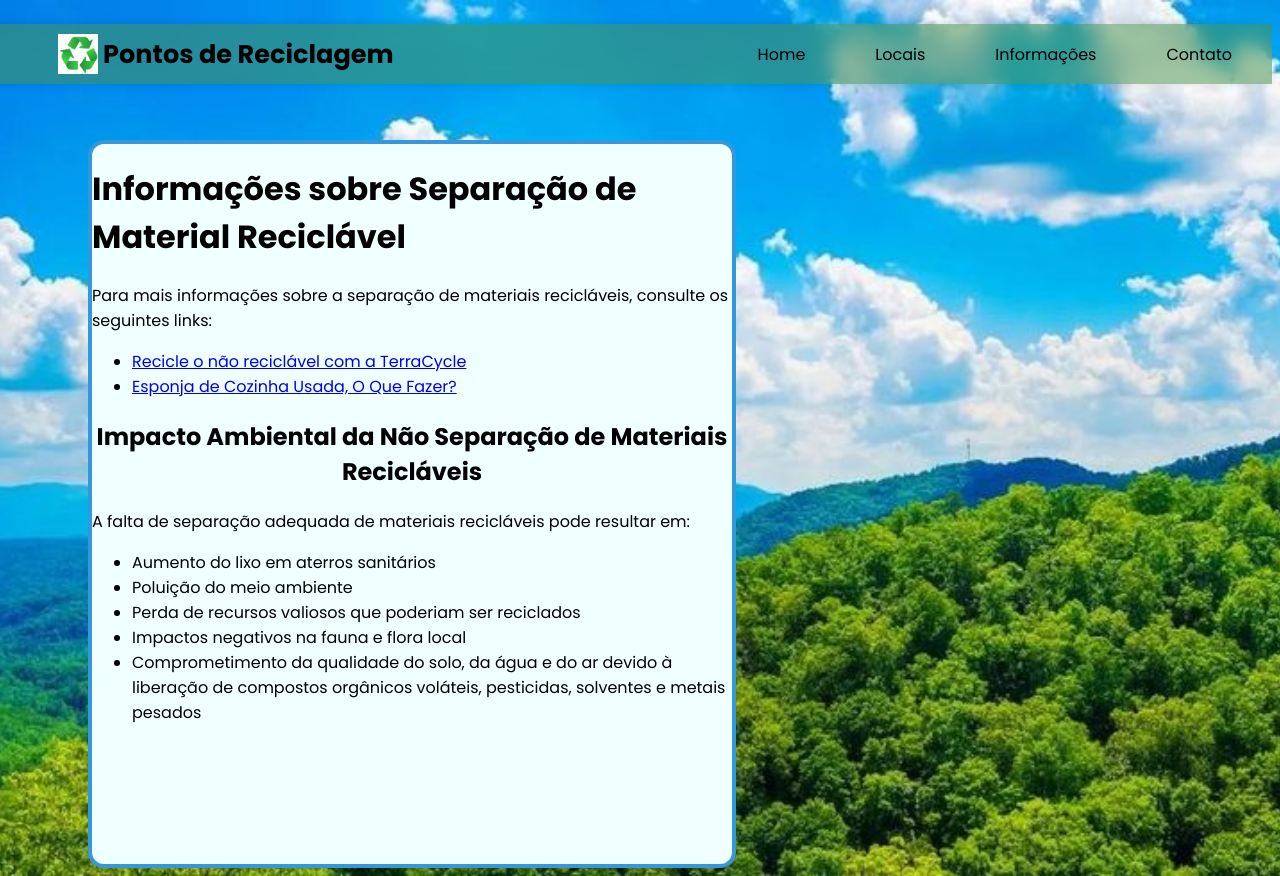
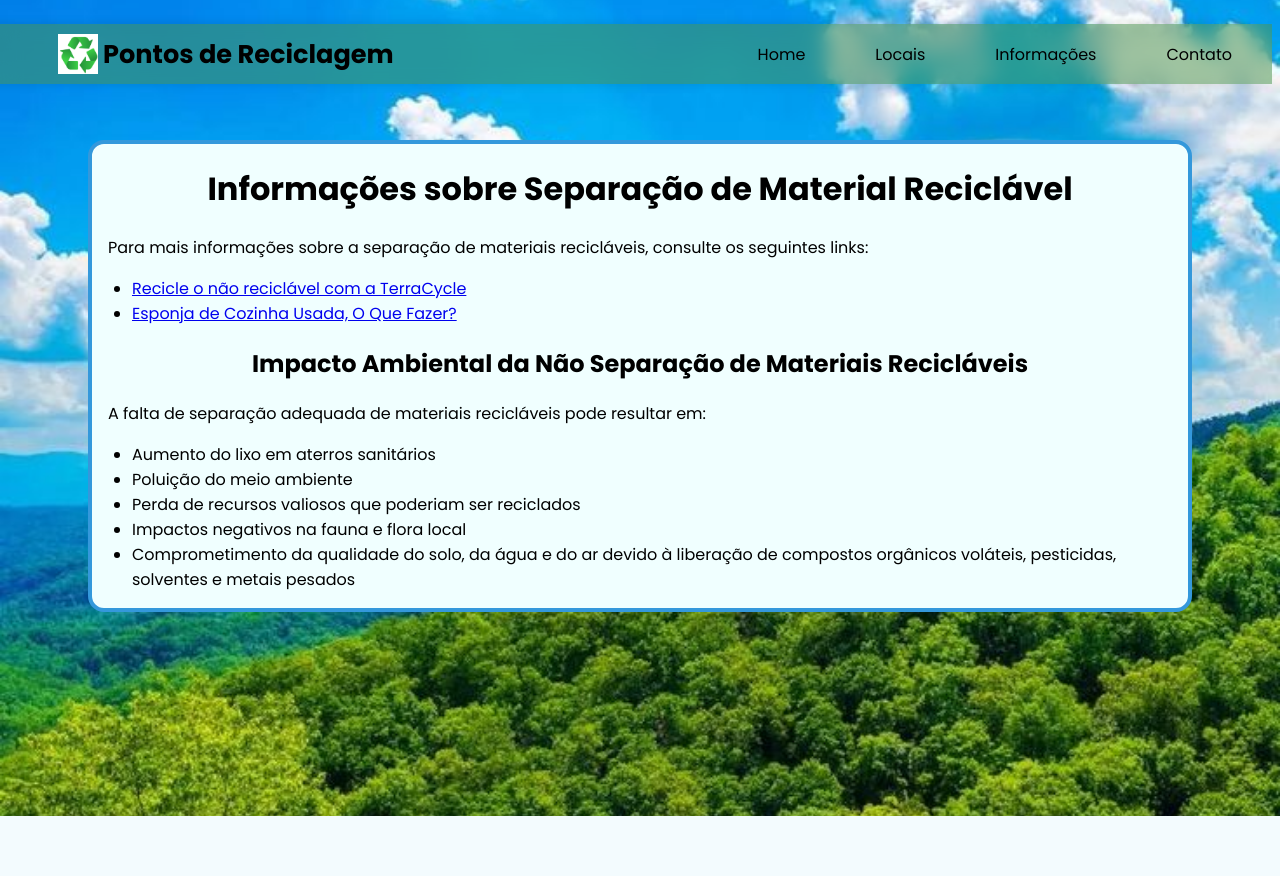
Before and after one commit to WolfgangVM/Projeto_Integrador, a Django app: page /info/ in a window 1280 px wide. After the commit the page ends 816 px from the top, so only its background shows below. Run offline with Django 5.2, Linux system fonts and the light colour scheme.

Commit message:
adição feitas pelo Adalton re-adicionadas + uma pequena melhoria de inerface da pagina ino

```diff
--- a/Server_Django/home/static/css/style.css
+++ b/Server_Django/home/static/css/style.css
@@ -158,13 +158,13 @@ h2{
 }
 
 .chat-box {
-    width: 50%; /* Ajustando para 50% da largura do pai */
-    height: 10vh; /* Ajustando altura */
+    width: 50%;
+    height: 10vh;
     background-color: white;
-    border: 0.2em solid #ccc; /* Corrigido o valor da borda */
+    border: 0.2em solid #ccc;
     padding: 1em;
     overflow-y: auto;
-    margin: 0 auto 1em auto; /* Centraliza o elemento */
+    margin: 0 auto 1em auto;
     border-radius: 0.5em;
 }
 /*.chat-box {
@@ -208,15 +208,27 @@ h2{
 
 /* pagina info*/
 
+main{
+    align-items: center;
+    margin-left: 10vh;
+    margin-right: 10vh;
+    text-justify: auto;
+
+}
+h1{
+    text-align: center;
+}
+p{
+    margin: 2vh;
+}
+
 .textoInf{
-    height: 90vh;
-    width: 80vh;
+    position: relative;
+    align-items: center;
     margin-top: 5vh;
     background-color: azure;
     position: relative;
     background-position-x: 100;
-    margin-left: 10vh;
-    margin-right: 10vh;
     border-width: 0.5vh;
     border-color: #3498db;
     border-style: solid;
--- a/Server_Django/home/templates/index.html
+++ b/Server_Django/home/templates/index.html
@@ -20,6 +20,7 @@
                     <li class="hideMobile"><a href="{% url 'index' %}">Home</a></li>
                     <li class="hideMobile">
                         <a aria-haspopup="true" href="">Locais</a>
+
                     </li>
                     <li class="hideMobile"><a href="{% url 'info' %}">Informações</a></li>
                     <li class="hideMobile"><a href="{% url 'contato' %}">Contato</a></li>
```
